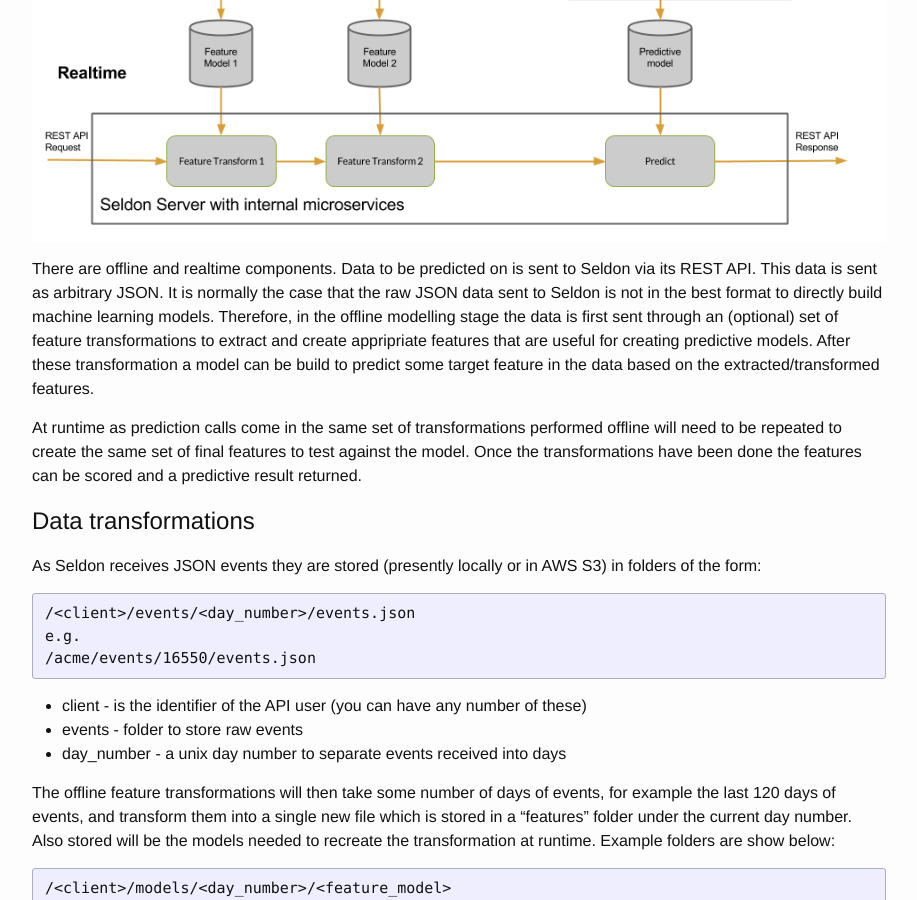
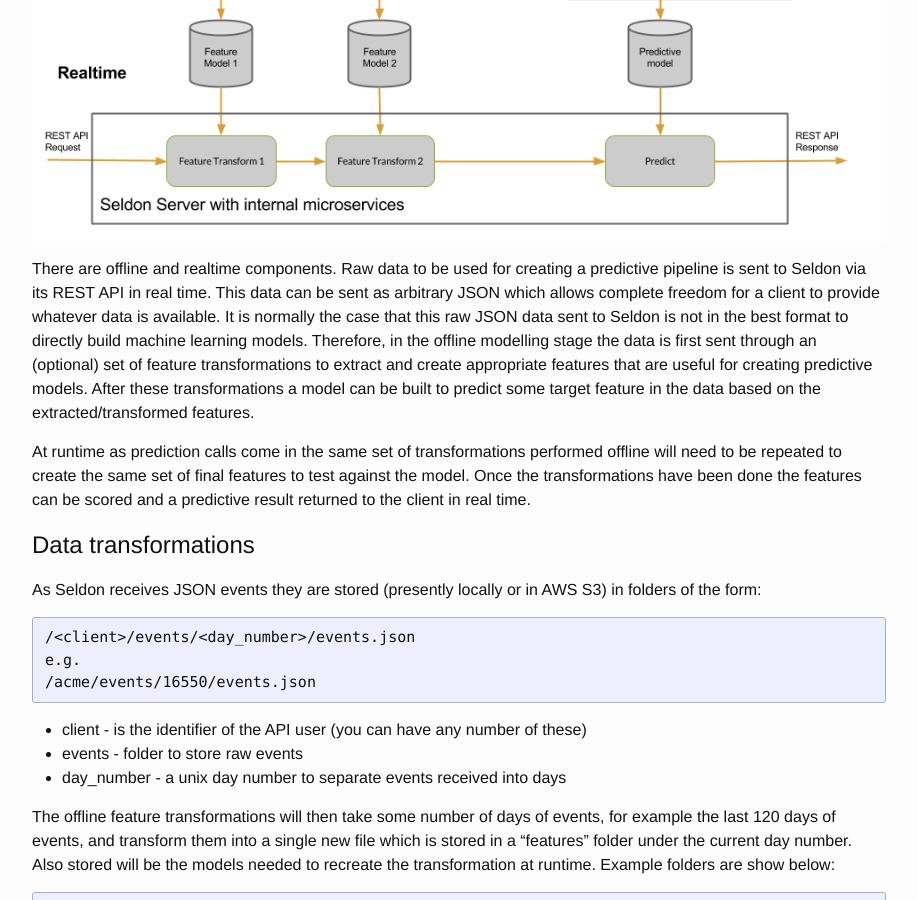
Before and after one commit to SeldonIO/seldonio.github.com, a Jekyll site: the page built from prediction-overview.md, in a window 1280 px wide and 900 px high, scrolled down 455 px. Shown: the whole window, without its empty margins (181-1098 px from the left). Built offline with Jekyll 4.4.1, drawn with Linux system fonts in a browser that asks for light colours.

Commit message:
fix some typos

```diff
--- a/prediction-overview.md
+++ b/prediction-overview.md
@@ -9,9 +9,9 @@ Seldon provides the ability to build supervised learning based predictive models
 
 ![Predictive Data Pipelines](/img/predictive-data-pipelines.png)
 
-There are offline and realtime components. Data to be predicted on is sent to Seldon via its REST API. This data is sent as arbitrary JSON. It is normally the case that the raw JSON data sent to Seldon is not in the best format to directly build machine learning models. Therefore, in the offline modelling stage the data is first sent through an (optional) set of feature transformations to extract and create appripriate features that are useful for creating predictive models. After these transformation a model can be build to predict some target feature in the data based on the extracted/transformed features.
+There are offline and realtime components. Raw data to be used for creating a predictive pipeline is sent to Seldon via its REST API in real time. This data can be sent as arbitrary JSON which allows complete freedom for a client to provide whatever data is available. It is normally the case that this raw JSON data sent to Seldon is not in the best format to directly build machine learning models. Therefore, in the offline modelling stage the data is first sent through an (optional) set of feature transformations to extract and create appropriate features that are useful for creating predictive models. After these transformations a model can be built to predict some target feature in the data based on the extracted/transformed features.
 
-At runtime as prediction calls come in the same set of transformations performed offline will need to be repeated to create the same set of final features to test against the model. Once the transformations have been done the features can be scored and a predictive result returned.
+At runtime as prediction calls come in the same set of transformations performed offline will need to be repeated to create the same set of final features to test against the model. Once the transformations have been done the features can be scored and a predictive result returned to the client in real time.
 
 ## Data transformations
 
```
